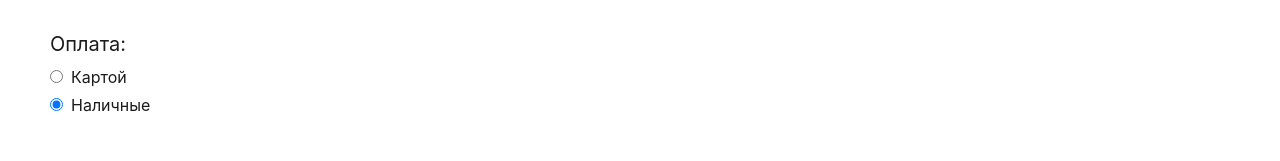
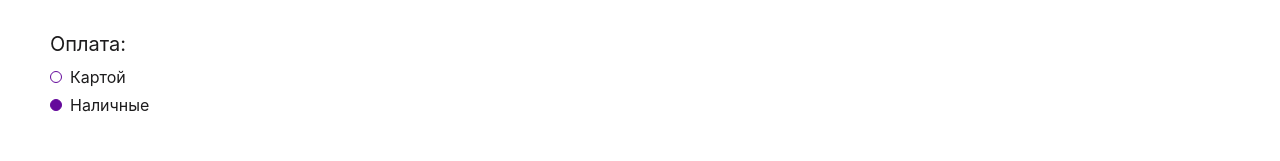
Before and after one commit to nikolay-64/cup-time, a React app: page /cart in a window 1280 px wide. Shown: the part 1546-1707 px from the top of the page. Built offline with nearby package versions, Linux system fonts and the light colour scheme; the HTML template or start-up script is replaced by a standard one; a web font is replaced by a local one.

Commit message:
fix order-radio

```diff
--- a/src/index.css
+++ b/src/index.css
@@ -500,6 +500,33 @@ a.header__menu-link.active {
 	grid-column: 1 / -1;
 }
 
+.order__label {
+  height: 20px;
+  display: flex;
+  align-items: center;
+  gap: 8px;
+  font-size: 16px;
+}
+
+.order__label:not(:last-child) {
+  margin-bottom: 8px;
+}
+
+.order__radio {
+  appearance: none;
+  width: 12px;
+  height: 12px;
+  border: 1px solid #64099b;
+  border-radius: 24px;
+  background-color: transparent;
+  outline: none;
+}
+
+.order__radio:checked {
+  background-color: #64099b;
+}
+
+
 /* Order__payment */
 
 .order__payment {
```
